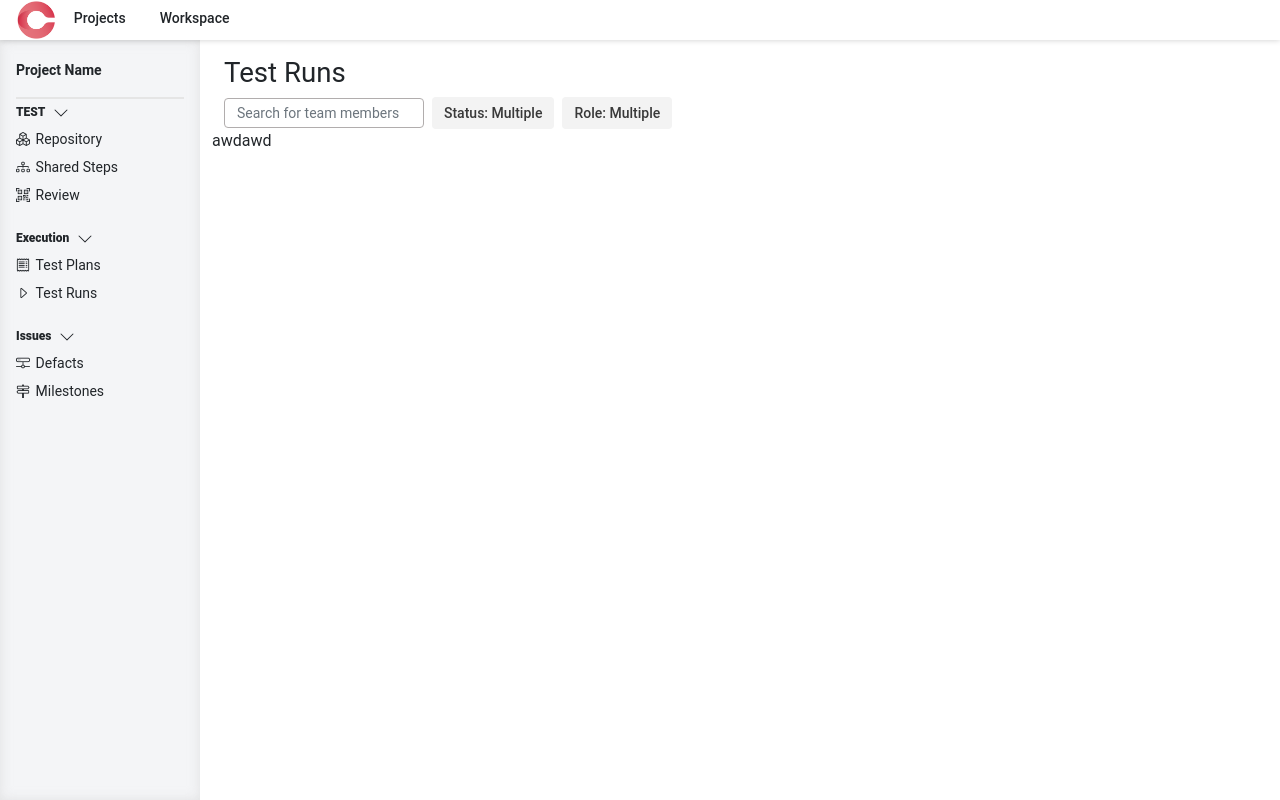
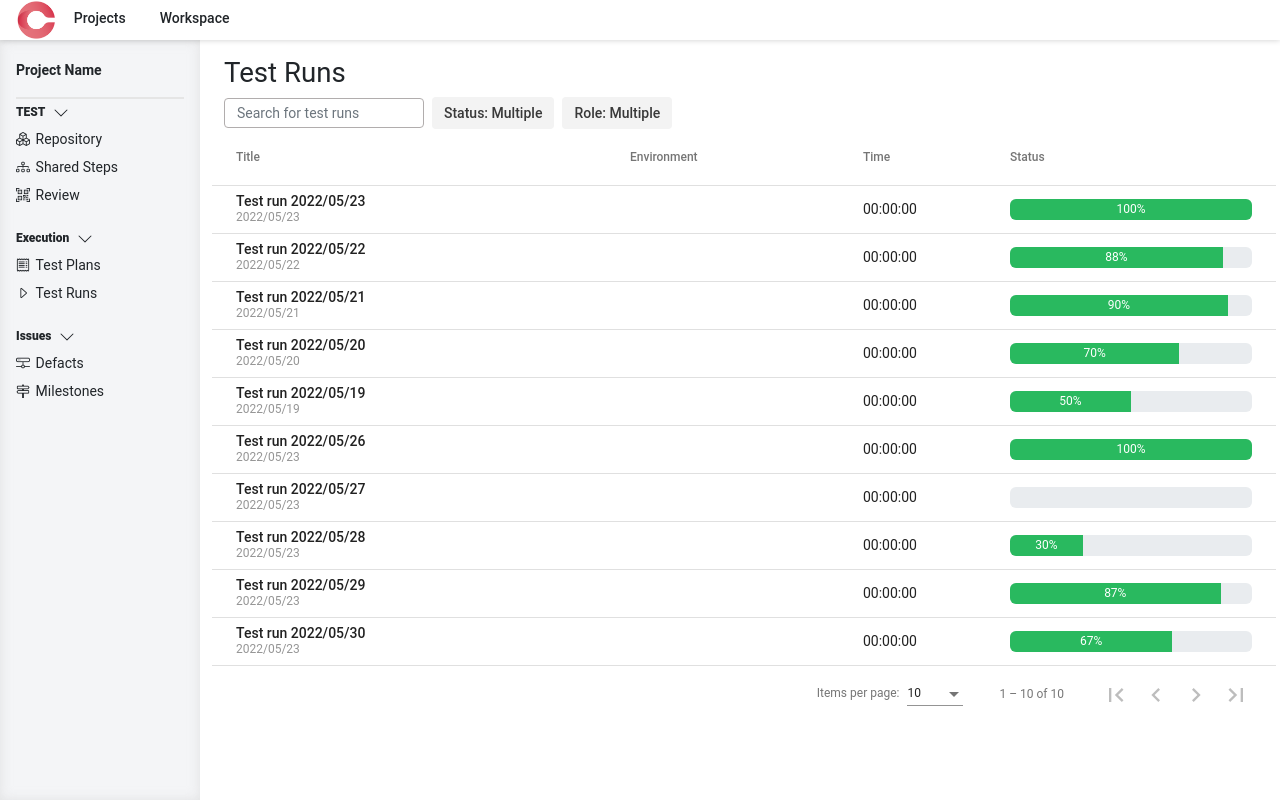
Before and after one commit to Ddollz/egs_QATest-App, an Angular app: page /projects/run in a window 1280 px wide. Built offline with nearby package versions, Linux system fonts and the light colour scheme.

Commit message:
Test-run Updates

```diff
--- a/src/app/egs-project/projects/test-run/test-run.component.css
+++ b/src/app/egs-project/projects/test-run/test-run.component.css
@@ -12,3 +12,14 @@
   overflow: hidden;
   height: 100%;
 }
+.mat-column-status {
+  width: 25%;
+}
+
+.progress{
+  height: 1.3rem;
+
+}
+.progress-bar{
+  background-color: rgb(41, 185, 95);
+}
--- a/src/app/egs-project/projects/test-run/test-run.component.html
+++ b/src/app/egs-project/projects/test-run/test-run.component.html
@@ -6,7 +6,7 @@
         <div class="row filter-row">
           <div class="col d-flex text-start">
             <div class="filters-block">
-              <input type="text" class="form-control search_input me-2" placeholder="Search for team members" #input>
+              <input type="text" class="form-control search_input me-2" placeholder="Search for test runs" #input>
               <div class="filter-outer dropdown me-2">
                 <div class="filter-item" data-bs-toggle="dropdown" aria-expanded="false">
                   Status: <span id='filter-status'>Multiple</span>
@@ -24,7 +24,49 @@
             </div>
           </div>
         </div>
-        awdawd
+        <table mat-table [dataSource]="dataSource" class="mat-elevation-z0" matSort>
+
+
+          <ng-container matColumnDef="title">
+            <th mat-header-cell *matHeaderCellDef mat-sort-header> Title </th>
+            <td mat-cell *matCellDef="let element">
+
+              <div class="column-title">{{element.title}}</div>
+              <div class="column-subtitle">{{element.datestart}}</div>
+
+
+            </td>
+          </ng-container>
+
+          <ng-container matColumnDef="environment">
+            <th mat-header-cell *matHeaderCellDef mat-sort-header> Environment </th>
+            <td mat-cell *matCellDef="let element"> {{element.environment}} </td>
+          </ng-container>
+
+          <ng-container matColumnDef="time">
+            <th mat-header-cell *matHeaderCellDef mat-sort-header> Time </th>
+            <td mat-cell *matCellDef="let element"> {{element.time}} </td>
+          </ng-container>
+
+          <ng-container matColumnDef="status">
+            <th mat-header-cell *matHeaderCellDef mat-sort-header> Status </th>
+            <td mat-cell *matCellDef="let element">
+              <div class="progress">
+                <div class="progress-bar" role="progressbar" aria-label="Example with label" [ngStyle]="{'width.%': element.status }" attr.aria-valuenow="{{element.status}}"  aria-valuemin="0" aria-valuemax="100">{{element.status}}%</div>
+              </div>
+            </td>
+          </ng-container>
+          <tr mat-header-row *matHeaderRowDef="displayedColumns"></tr>
+          <tr mat-row *matRowDef="let row; columns: displayedColumns;"></tr>
+
+          <tr *matNoDataRow="">
+            <td class="mat-cell" colspan="4"> The "{{input.value}}" does not match any account. </td>
+          </tr>
+        </table>
+
+        <!-- change page size option -->
+        <mat-paginator [pageSizeOptions]="[10, 5, 10, 20, 50]" showFirstLastButtons>
+        </mat-paginator>
       </div>
     </div>
   </div>
--- a/src/app/egs-project/projects/test-run/test-run.component.ts
+++ b/src/app/egs-project/projects/test-run/test-run.component.ts
@@ -1,4 +1,32 @@
-import { Component, OnInit } from '@angular/core';
+import { Component, OnInit, AfterViewInit, ViewChild } from '@angular/core';
+import { MatPaginator } from '@angular/material/paginator';
+import { MatTableDataSource } from '@angular/material/table';
+import { MatSort } from '@angular/material/sort';
+import { MatRadioChange } from '@angular/material/radio';
+
+export interface testRun {
+  id: number;
+  title: string;
+  environment: string;
+  datestart: string;
+  time: string;
+  status: number;
+}
+
+
+const DATA: testRun[] = [
+  { id: 23, title: 'Test run 2022/05/23', environment: '', datestart: '2022/05/23', time: "00:00:00", status: 100 },
+  { id: 2, title: 'Test run 2022/05/22', environment: '', datestart: '2022/05/22', time: "00:00:00", status: 88 },
+  { id: 3, title: 'Test run 2022/05/21', environment: '', datestart: '2022/05/21', time: "00:00:00", status: 90 },
+  { id: 4, title: 'Test run 2022/05/20', environment: '', datestart: '2022/05/20', time: "00:00:00", status: 70 },
+  { id: 5, title: 'Test run 2022/05/19', environment: '', datestart: '2022/05/19', time: "00:00:00", status: 50 },
+  { id: 43, title: 'Test run 2022/05/26', environment: '', datestart: '2022/05/23', time: "00:00:00", status: 100 },
+  { id: 2, title: 'Test run 2022/05/27', environment: '', datestart: '2022/05/23', time: "00:00:00", status: 0 },
+  { id: 3, title: 'Test run 2022/05/28', environment: '', datestart: '2022/05/23', time: "00:00:00", status: 30 },
+  { id: 4, title: 'Test run 2022/05/29', environment: '', datestart: '2022/05/23', time: "00:00:00", status: 87 },
+  { id: 5, title: 'Test run 2022/05/30', environment: '', datestart: '2022/05/23', time: "00:00:00", status: 67 },
+];
+
 
 @Component({
   selector: 'app-test-run',
@@ -6,10 +34,19 @@ import { Component, OnInit } from '@angular/core';
   styleUrls: ['./test-run.component.css']
 })
 export class TestRunComponent implements OnInit {
+  displayedColumns: string[] = ['title', 'environment', 'time', 'status'];
+  dataSource = new MatTableDataSource<testRun>(DATA);
+  @ViewChild(MatSort) sort: any = MatSort;
+  @ViewChild(MatPaginator) paginator: any = MatPaginator;
 
   constructor() { }
 
   ngOnInit(): void {
   }
 
+  ngAfterViewInit() {
+    this.dataSource.paginator = this.paginator;
+    this.dataSource.sort = this.sort;
+  }
+
 }
--- a/src/app/egs-workspace/roles/roles.component.css
+++ b/src/app/egs-workspace/roles/roles.component.css
@@ -13,19 +13,6 @@
   height: 100%;
 }
 
-.table-title {
-  font-weight: 500;
-  margin-bottom: 0;
-  line-height: 1rem;
-}
-
-.table-desctiption {
-  margin-top: 0;
-  font-weight: 400;
-  font-size: .75rem;
-  line-height: 1rem;
-  color: #959595;
-}
 
 .mat-column-users {
   width: 80px;
--- a/src/app/egs-workspace/roles/roles.component.html
+++ b/src/app/egs-workspace/roles/roles.component.html
@@ -11,8 +11,8 @@
               <td mat-cell *matCellDef="let element">
 
 
-                <div class="table-title">{{element.value}}</div>
-                <div class="table-desctiption">{{element.description}}</div>
+                <div class="column-title">{{element.value}}</div>
+                <div class="column-subtitle">{{element.description}}</div>
               </td>
             </ng-container>
 
--- a/src/app/egs-workspace/user/user.component.css
+++ b/src/app/egs-workspace/user/user.component.css
@@ -18,19 +18,6 @@
   cursor: pointer;
 }
 
-.table-name {
-  font-weight: 500;
-  margin-bottom: 0;
-  line-height: 1rem;
-}
-
-.table-email {
-  margin-top: 0;
-  font-weight: 400;
-  font-size: .75rem;
-  line-height: 1rem;
-  color: #959595;
-}
 
 ::ng-deep .mat-select-value {
   color: var(--bs-blue-prime);
--- a/src/app/egs-workspace/user/user.component.html
+++ b/src/app/egs-workspace/user/user.component.html
@@ -53,8 +53,8 @@
             <ng-container matColumnDef="name">
               <th mat-header-cell *matHeaderCellDef> Name </th>
               <td mat-cell *matCellDef="let element">
-                <div class="table-name">{{element.firstname}} {{element.lastname}}</div>
-                <div class="table-email">{{element.email}}</div>
+                <div class="column-title">{{element.firstname}} {{element.lastname}}</div>
+                <div class="column-subtitle">{{element.email}}</div>
               </td>
             </ng-container>
 
--- a/src/styles.css
+++ b/src/styles.css
@@ -278,3 +278,19 @@ body { margin: 0; font-family: Roboto, "Helvetica Neue", sans-serif; }
 .add-filter-button:hover {
   color: var(--bs-blue-second);
 }
+
+/* Table */
+
+
+.column-title{
+  font-weight: 500;
+  margin-bottom: 0;
+  line-height: 1rem;
+}
+.column-subtitle{
+  margin-top: 0;
+  font-weight: 400;
+  font-size: .75rem;
+  line-height: 1rem;
+  color: #959595;
+}
```
